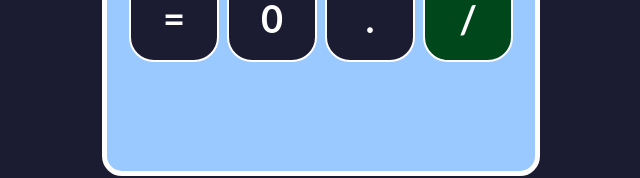
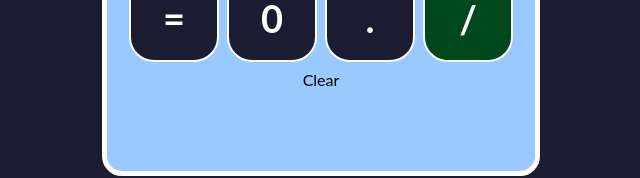
Before and after one commit to Grover1986/calculadora, a React (Create React App) app: page / in a window 1280 px wide. Shown: the part 608-786 px from the top of the page, without its empty margins (319-959 px from the left). Built offline with nearby package versions, Linux system fonts and the light colour scheme.

Commit message:
13. Crear componente Botón Clear

```diff
--- a/src/App.js
+++ b/src/App.js
@@ -2,6 +2,7 @@
 import freeCodeCampLogo from './images/freecodecamp-logo.png'
 import Boton from './components/Boton'
 import Pantalla from './components/Pantalla';
+import BotonClear from './components/BotonClear';
 
 function App() {
     return (
@@ -43,7 +44,9 @@
                     <Boton>/</Boton>
                 </div>
                 {/* fila para el botón Limpiar */}
-                <div className='fila'></div>
+                <div className='fila'>
+                    <BotonClear>Clear</BotonClear>
+                </div>
             </div>
         </div>
     );
--- /dev/null
+++ b/src/components/BotonClear.js
@@ -0,0 +1,9 @@
+import React from "react";
+
+const BotonClear = (props) => (
+    <div className='boton-clear'>
+        {props.children}
+    </div>
+)
+
+export default BotonClear
```
